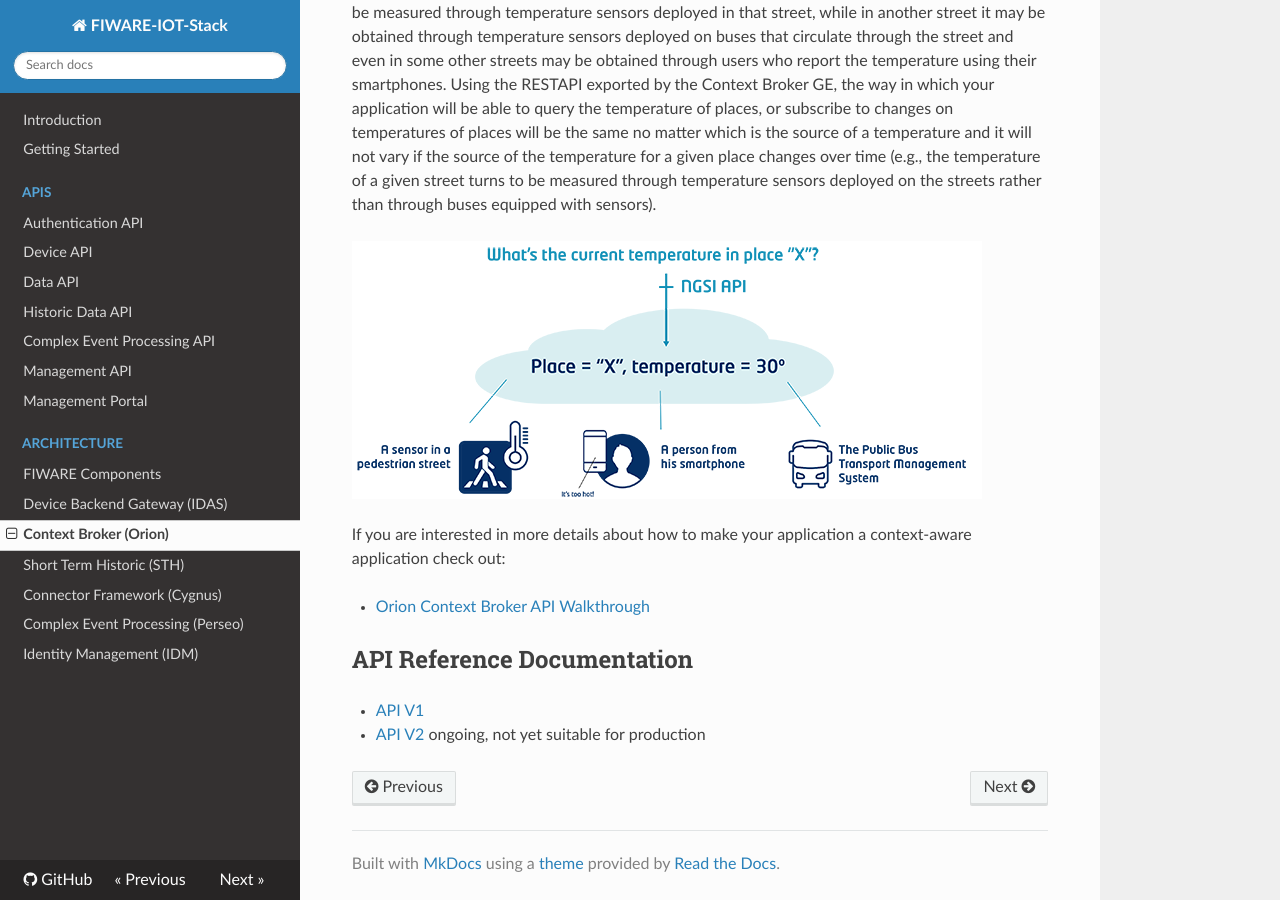
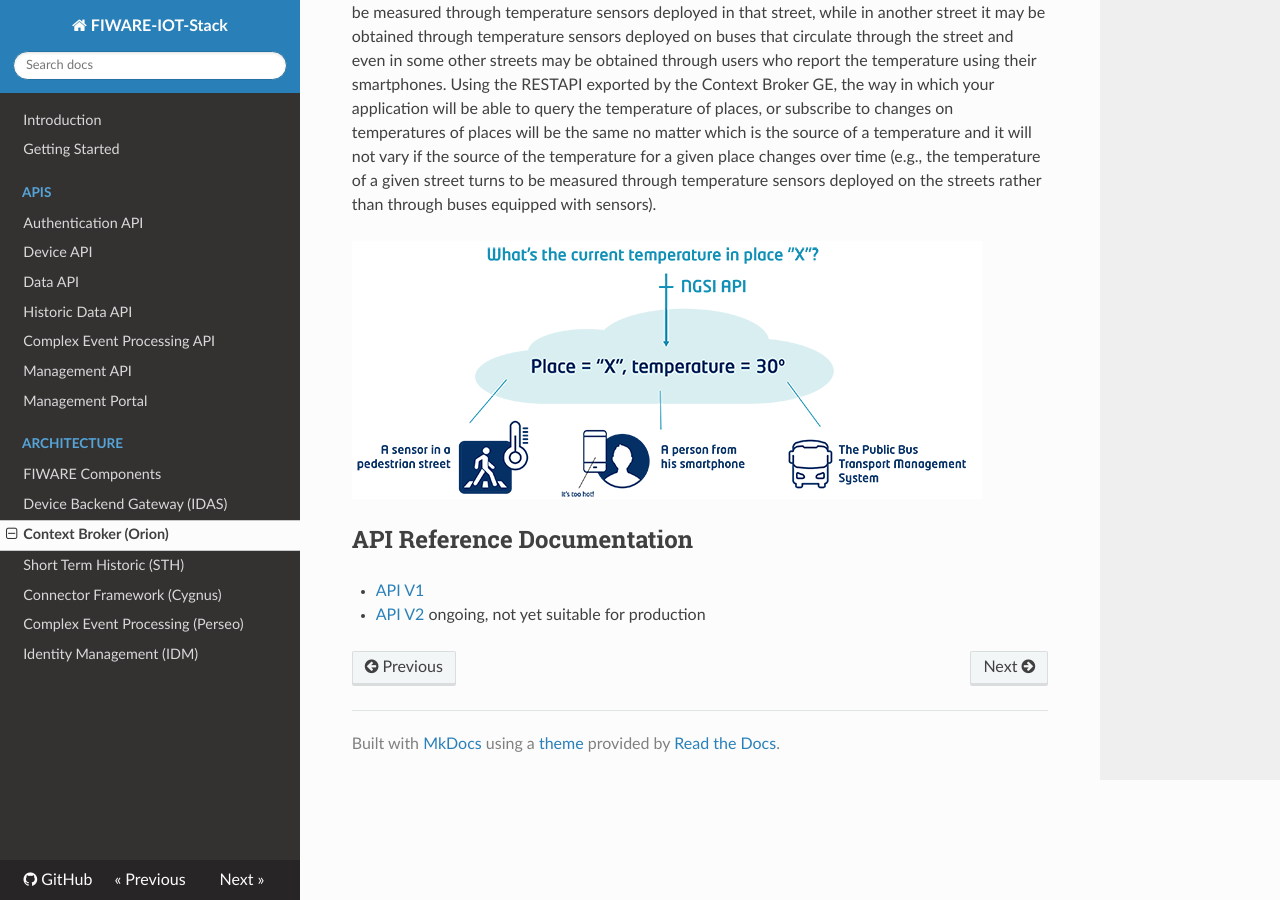
Before and after one commit to telefonicaid/thinking-cities, an MkDocs documentation site: the page built from docs/context_broker.md, in a window 1280 px wide and 900 px high, scrolled down 925 px. Built offline with MkDocs 1.6.1, drawn with Linux system fonts in a browser that asks for light colours; nearby versions of some CDN libraries; old or Windows-style settings are respelled for this version of MkDocs.

Commit message:
Update context_broker.md

```diff
--- a/docs/context_broker.md
+++ b/docs/context_broker.md
@@ -16,10 +16,6 @@
 
 ![](media/cb2.png)
 
-If you are interested in more details about how to make your application a context-aware application check out:
-
-- [Orion Context Broker API Walkthrough](https://fiware-orion.readthedocs.org/en/develop/user/walkthrough_apiv1/index.html)
-
 ## API Reference Documentation ##
 
 - [API V1](http://telefonicaid.github.io/fiware-orion/api/v1/)
```
